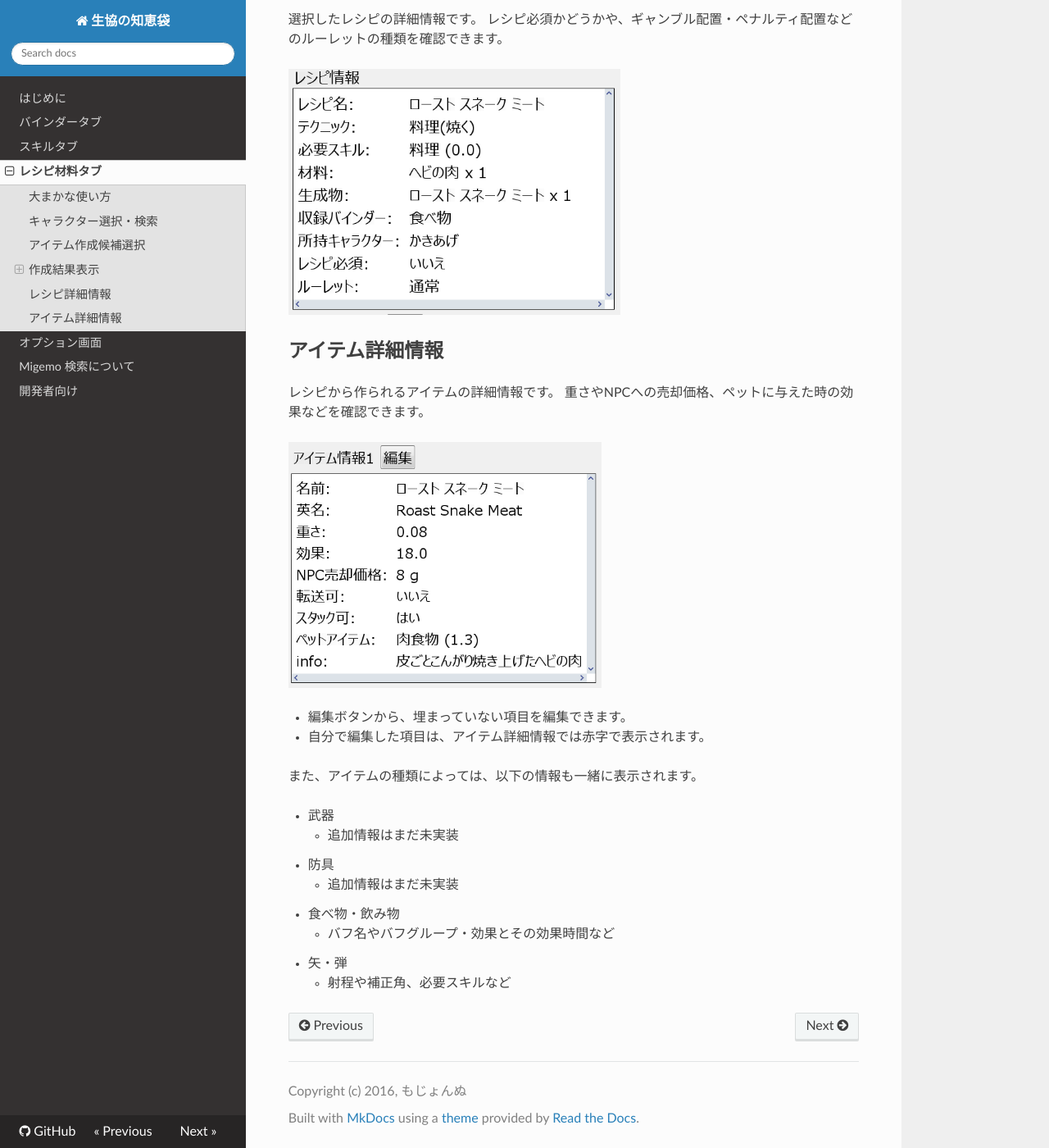
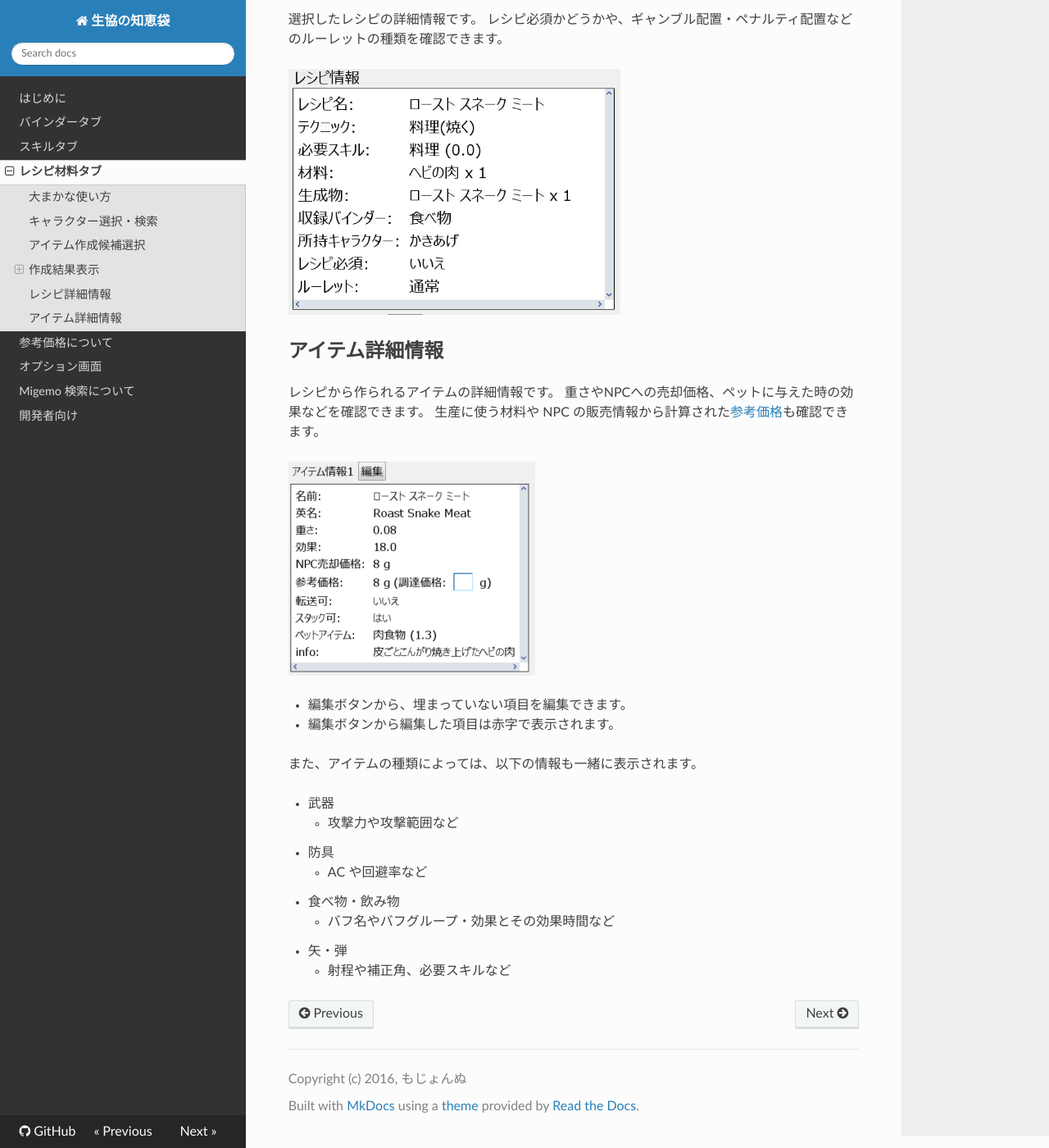
Before and after one commit to coop-mojo/moecoop, an MkDocs documentation site: the page built from docs/material.md, in a window 1280 px wide and 1400 px high, scrolled down 3674 px. Shown: the whole window at 82% size. Built offline with MkDocs 1.6.1, drawn with Linux system fonts in a browser that asks for light colours; nearby versions of some CDN libraries; old or Windows-style settings are respelled for this version of MkDocs.

Commit message:
[skip ci] マニュアルに参考価格のページを追加

```diff
--- a/docs/material.md
+++ b/docs/material.md
@@ -82,18 +82,19 @@
 ## アイテム詳細情報
 レシピから作られるアイテムの詳細情報です。
 重さやNPCへの売却価格、ペットに与えた時の効果などを確認できます。
+生産に使う材料や NPC の販売情報から計算された[参考価格](refprice.md)も確認できます。
 
 ![詳細](img/item-detail.png)
 
 - 編集ボタンから、埋まっていない項目を編集できます。
-- 自分で編集した項目は、アイテム詳細情報では赤字で表示されます。
+- 編集ボタンから編集した項目は赤字で表示されます。
 
 また、アイテムの種類によっては、以下の情報も一緒に表示されます。
 
 - 武器
-    - 追加情報はまだ未実装
+    - 攻撃力や攻撃範囲など
 - 防具
-    - 追加情報はまだ未実装
+    - AC や回避率など
 - 食べ物・飲み物
     - バフ名やバフグループ・効果とその効果時間など
 - 矢・弾
--- a/mkdocs.yml
+++ b/mkdocs.yml
@@ -14,6 +14,7 @@ pages:
   - バインダータブ: binder.md
   - スキルタブ: skill.md
   - レシピ材料タブ: material.md
+  - 参考価格について: refprice.md
   - オプション画面: option.md
   - Migemo 検索について: migemo.md
   - 開発者向け: devel.md
```
Also changed, not shown: docs/binder.md (+3 -2 lines), docs/refprice.md (added, +23 -0 lines), docs/skill.md (+3 -2 lines), docs/img/item-detail.png, docs/img/reference-price.png (added).
